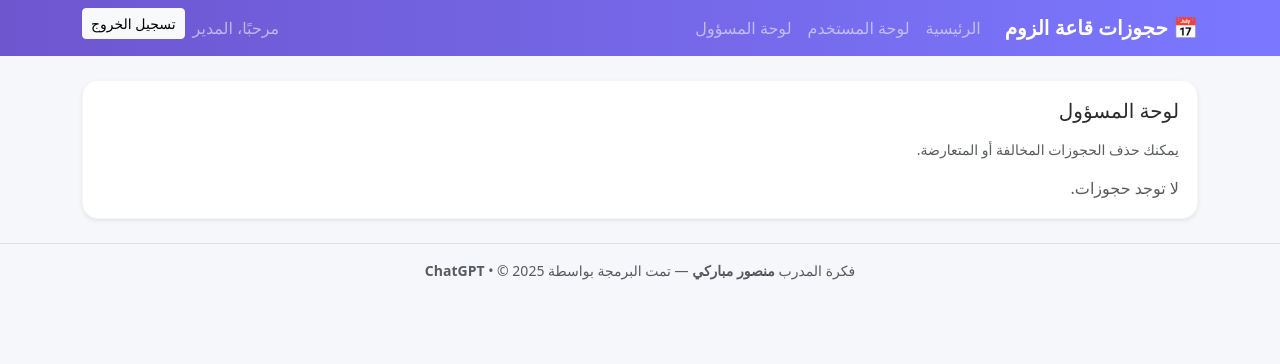
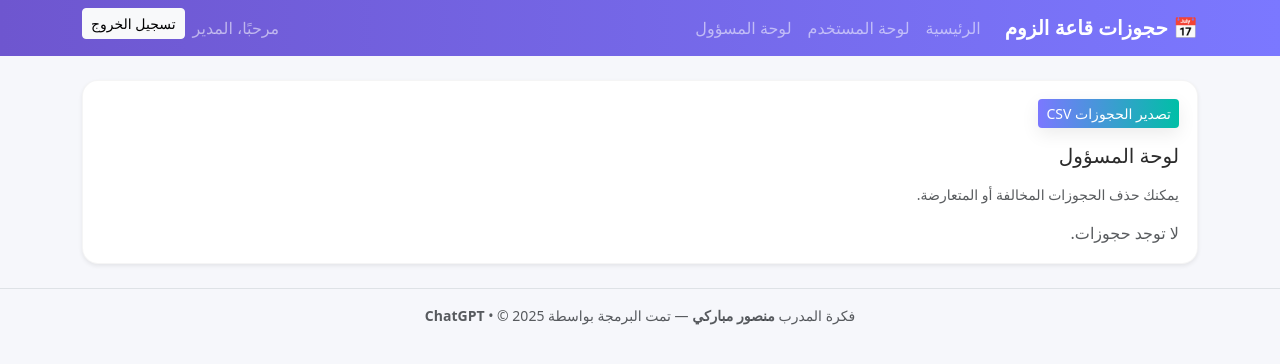
Before and after one commit to SinCity2025/zoom-booking, a Flask app: page /admin in a window 1280 px wide. Shown: the top 364 px of the page. Run offline with Flask 3, Linux system fonts and the light colour scheme; the visitor is signed in with stand-in values (Sample User, id 1); data comes from the database, SQL or seed files in the repository; data that the repository does not hold is empty; some libraries are stand-ins or nearby versions.

Commit message:
Update admin.html

```diff
--- a/templates/admin.html
+++ b/templates/admin.html
@@ -4,6 +4,7 @@
   <div class="col-12">
     <div class="card shadow-sm">
       <div class="card-body">
+        <a href="{{ url_for('export_csv') }}" class="btn btn-primary btn-sm mb-3">تصدير الحجوزات CSV</a>
         <h5 class="mb-3">لوحة المسؤول</h5>
         <p class="text-muted small">يمكنك حذف الحجوزات المخالفة أو المتعارضة.</p>
         {% if bookings %}
```
